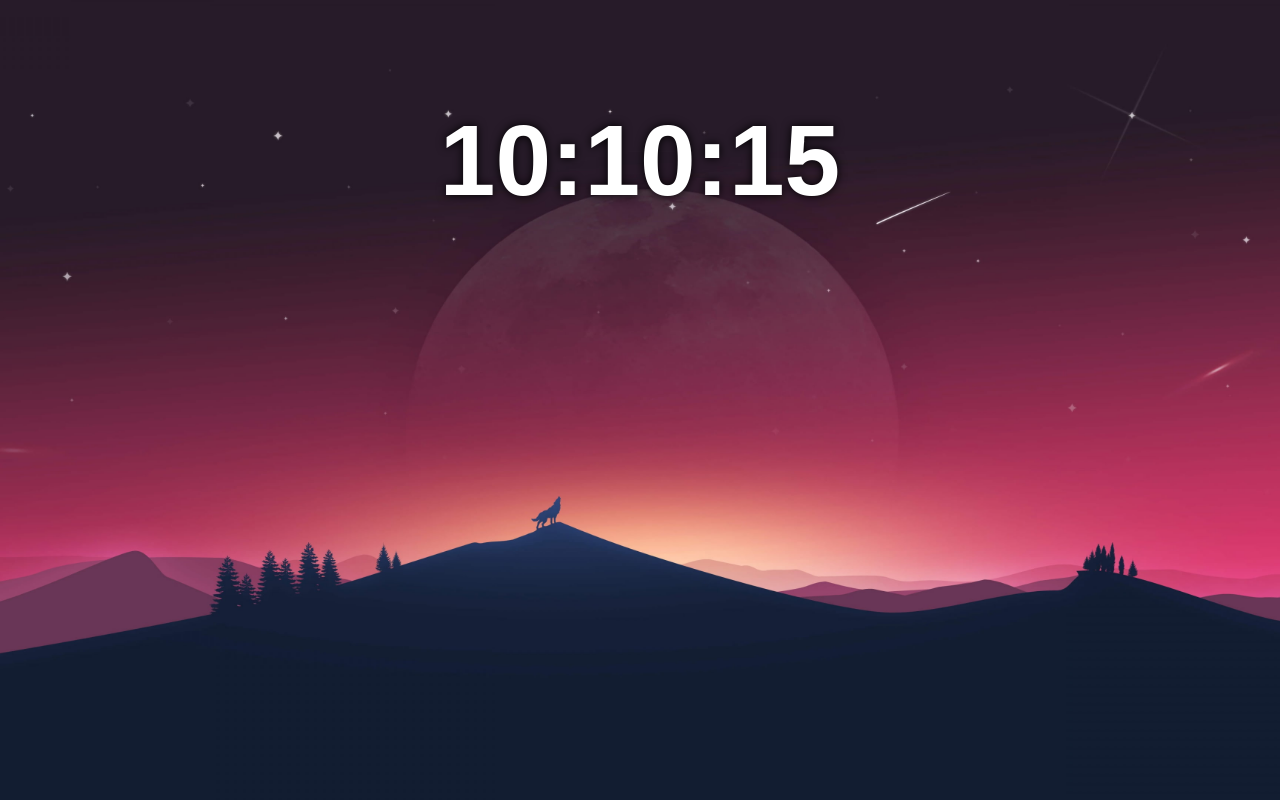
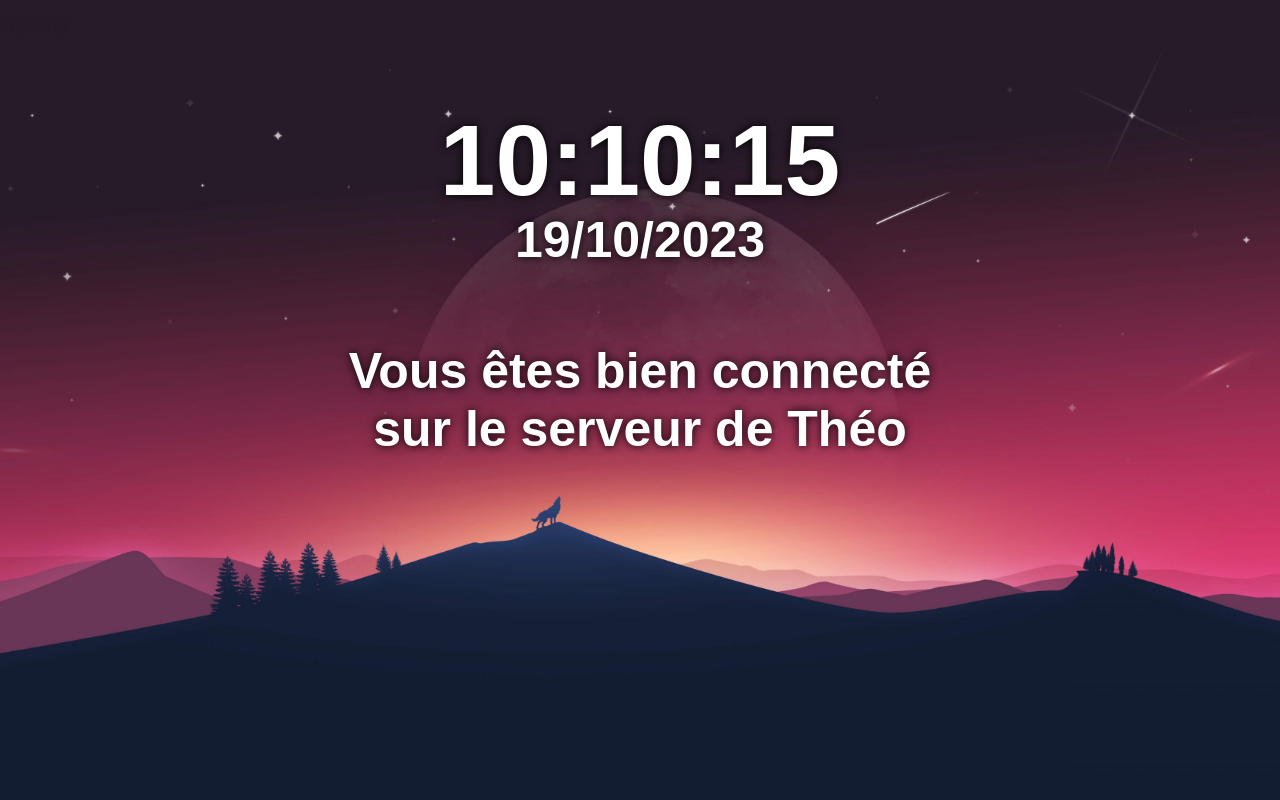
Before and after one commit to TheoTr/Portfolio, a PHP site: page / in a window 1280 px wide. Run offline with PHP 8.4, Linux system fonts and the light colour scheme.

Commit message:
Add Date to index page

```diff
--- a/src/index.html
+++ b/src/index.html
@@ -9,7 +9,13 @@
 </head>
 
 <body>
-    <div id="heure"></div>
+    <div class="home">
+        <div id="heure"></div>
+        <h1>Vous êtes bien connecté sur le serveur de Théo</h1>
+        <div id="date"></div>
+    </div>
+
+
 
     <script src="script.js"></script>
 </body>
--- a/src/script.js
+++ b/src/script.js
@@ -11,10 +11,26 @@ function afficherHeure() {
 
     const heureActuelle = heureFormat + ':' + minutesFormat + ':' + secondesFormat;
     divHeure.textContent = heureActuelle;
+
 }
+function afficherDate() {
+    const divDate = document.getElementById('date');
+    const date = new Date();
+    const jour = date.getDate();
+    const mois = date.getMonth() + 1;
+    const annee = date.getFullYear();
+
+    const jourFormat = jour < 10 ? '0' + jour : jour;
+    const moisFormat = mois < 10 ? '0' + mois : mois;
+
+    const dateActuelle = jourFormat + '/' + moisFormat + '/' + annee;
+    divDate.textContent = dateActuelle;
+}
+
 
 // Mettre à jour l'heure toutes les secondes
 setInterval(afficherHeure, 1000);
 
 // Appeler la fonction initiale pour afficher l'heure immédiatement
 afficherHeure();
+afficherDate();
--- a/src/style.css
+++ b/src/style.css
@@ -6,10 +6,19 @@
     top: 20%;
     left: 50%;
     transform: translate(-50%, -50%);
-    color: #fff;
     text-shadow: 0 0 10px #000;
-    font-family: 'Poppins', sans-serif;
     font-size: 100px;
+}
+#date {
+    position: absolute;
+    font-size: 24px;
+    font-weight: bold;
+    text-align: center;
+    top: 30%;
+    left: 50%;
+    transform: translate(-50%, -50%);
+    text-shadow: 0 0 10px #000;
+    font-size: 50px;
 }
 
 *{
@@ -17,6 +26,7 @@
     padding: 0;
     box-sizing: border-box;
     font-family: 'Poppins', sans-serif;
+    color: #fff;
 }
 body {
     background-image: url('background6.jpeg');
@@ -27,3 +37,12 @@ body {
     height: 100vh;
 
 }
+.home h1{
+    position: absolute;
+    top: 50%;
+    left: 50%;
+    transform: translate(-50%, -50%);
+    font-size: 50px;
+    text-shadow: 0 0 10px #000;
+    text-align: center;
+}
```
